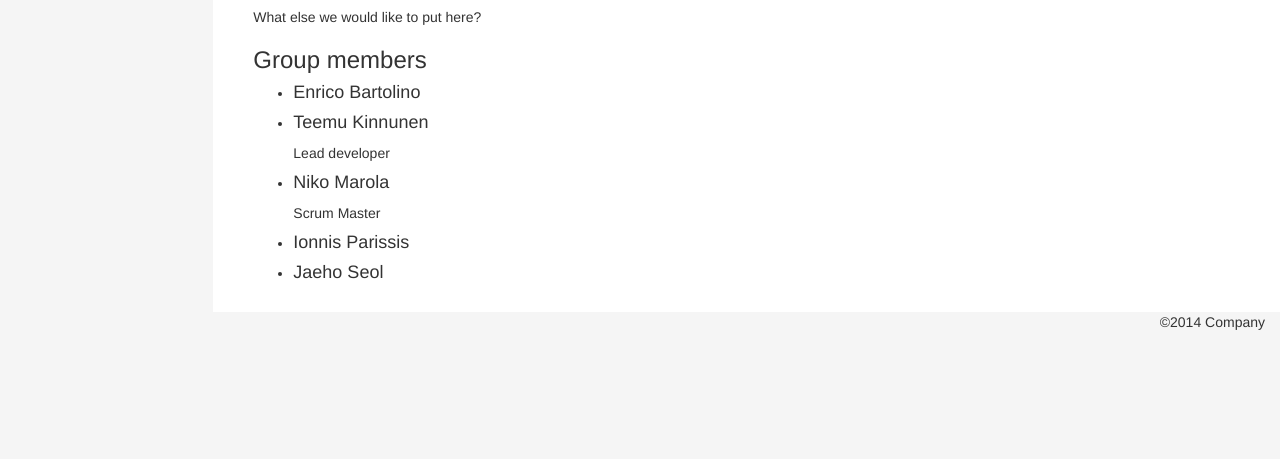
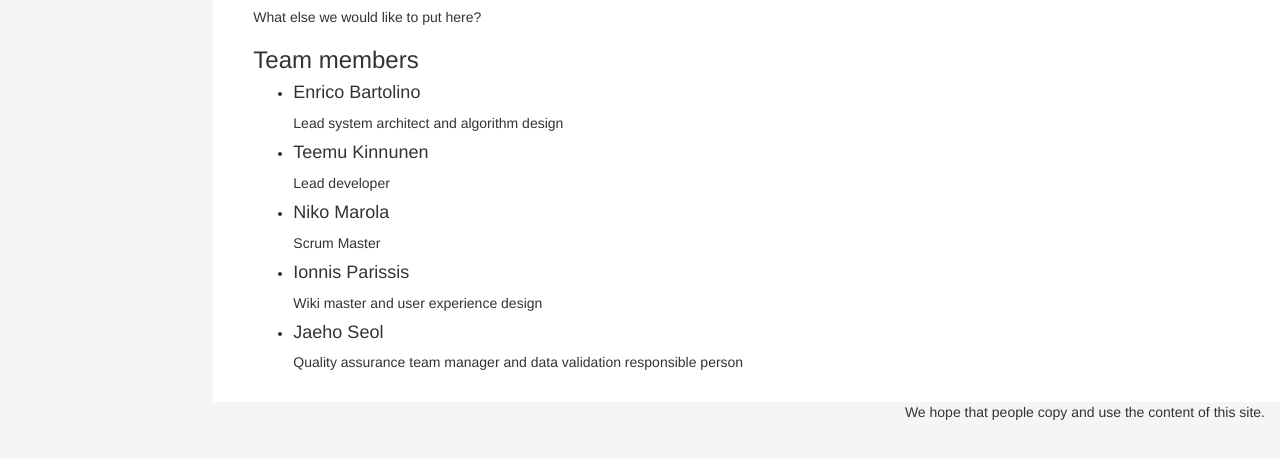
Before and after one commit to feedbackmethods/feedbackmethods.github.io, a plain HTML site: page about.html in a window 1280 px wide. Shown: the part 275-734 px from the top of the page. Drawn offline with nearby package versions, Linux system fonts and the light colour scheme; a script that the page names is missing.

Commit message:
Added more funny things to about page

```diff
--- a/about.html
+++ b/about.html
@@ -64,11 +64,11 @@
             <p>Ultimate Tool for Feedback methods was originally made for a SCYPE course (a pedagogical course at Aalto University) in 2014. App might or might not be continued, but its source code and data is available at GitHub. You can also try to contact the lead developer of the project.</p>
             <p>What else we would like to put here?</p>
 
-            <h3>Group members</h3>
+            <h3>Team members</h3>
             <ul>
                 <li>
                     <h4>Enrico Bartolino</h4>
-                    <p></p>
+                    <p>Lead system architect and algorithm design</p>
                 </li>
                 <li>
                     <h4>Teemu Kinnunen</h4>
@@ -80,11 +80,11 @@
                 </li>
                 <li>
                     <h4>Ionnis Parissis</h4>
-                    <p></p>
+                    <p>Wiki master and user experience design</p>
                 </li>
                 <li>
                     <h4>Jaeho Seol</h4>
-                    <p></p>
+                    <p>Quality assurance team manager and data validation responsible person</p>
                 </li>
 
             </ul>
@@ -95,7 +95,7 @@
 </div><!--/.container-->
 
 <footer>
-  <p class="pull-right">©2014 Company</p>
+  <p class="pull-right">We hope that people copy and use the content of this site.</p>
 </footer>
 
 	<!-- script references -->
```
